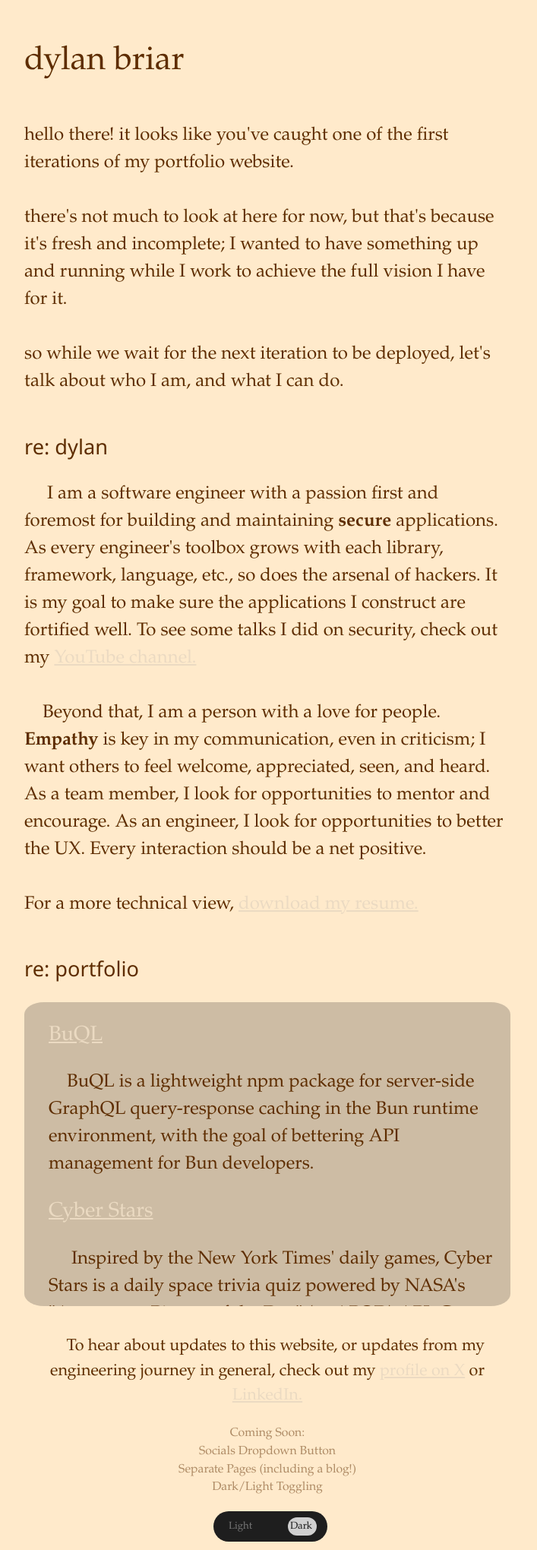
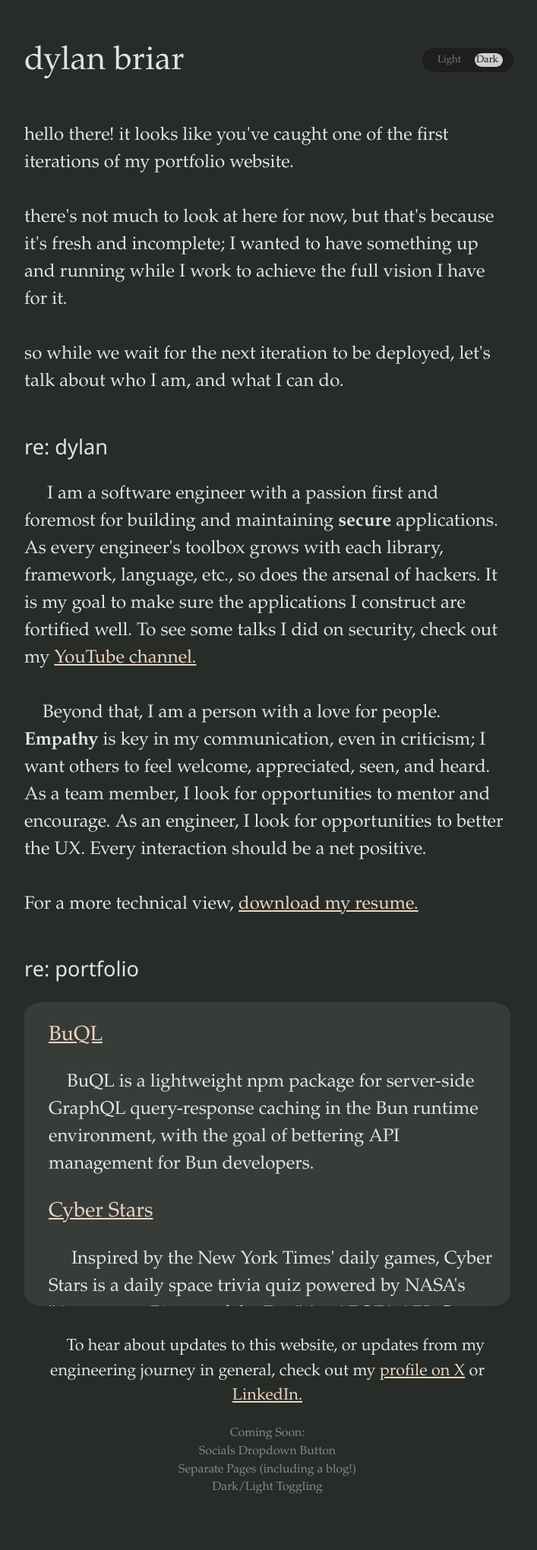
Before and after one commit to dylanbriar/Briar, a Vue app: page / in a window 1280 px wide. Shown: the whole page at 76% size, without its empty margins (288-995 px from the left). After the commit the page ends 1986 px from the top, so only its background shows below. Built offline with nearby package versions, Linux system fonts and the light colour scheme.

Commit message:
dark/light toggling up and running!

```diff
--- a/index.html
+++ b/index.html
@@ -1,12 +1,12 @@
 <!doctype html>
-<html lang="en">
+<html lang="en" class="dark">
   <head>
     <meta charset="UTF-8" />
     <link rel="icon" type="image/png" href="./assets/letter2.png" />
     <meta name="viewport" content="width=device-width, initial-scale=1.0" />
     <title>Dylan Ezra Briar: Engineering with Purpose, Committed to Security </title>
   </head>
-  <body>
+  <body color-scheme=" isDark ? 'dark' : 'light'">
     <div id="app"></div>
     <script type="module" src="/src/main.ts"></script>
   </body>
--- a/package.json
+++ b/package.json
@@ -9,6 +9,7 @@
     "preview": "vite preview"
   },
   "dependencies": {
+    "@vueuse/core": "^10.10.0",
     "vue": "^3.4.21"
   },
   "devDependencies": {
--- a/src/App.vue
+++ b/src/App.vue
@@ -1,8 +1,15 @@
 <script setup lang="ts">
 import LandingPage from './components/LandingPage.vue';
+import DarkMode from './components/DarkMode.vue';
 </script>
 
 <template>
+  <div style="display: flex; justify-content: space-between; align-items: center;">
+    <h1>dylan briar</h1>
+    <div style="margin: auto 0 21px;">
+      <DarkMode/>
+    </div>
+  </div>
   <LandingPage/>
 </template>
 
--- a/src/components/DarkMode.vue
+++ b/src/components/DarkMode.vue
@@ -1,21 +1,35 @@
 <script setup lang="ts">
 
+import { useDark, useToggle } from '@vueuse/core';
 
+const isDark = useDark({
+  selector: ":root",
+  attribute: "color-scheme",
+  valueDark: 'dark',
+  valueLight: 'light',
+  disableTransition: false,
+})
+
+//the button defaults to dark, and it'd be a pain to save that to localStorage,
+//so instead we're defaulting the dark mode with it
+isDark.value = true;
+
+const toggleDark = useToggle(isDark);
 
 </script>
 
 <template>
-  <div class="switcher switcher-1">
-    <input type="checkbox" id="labeled">
-    <label for="labeled"></label>
-  </div>
+    <div class="switcher switcher-1">
+      <input type="checkbox" id="darkSwitch" @click="toggleDark()">
+      <label for="darkSwitch"></label>
+    </div>
 </template>
 
 <style scoped lang="scss">
 
 // Define variables
-$switch-width: 150px;
-$switch-height: 40px;
+$switch-width: 120px;
+$switch-height: 32px;
 $switch-radius: 25px;
 $label-radius: 20px;
 
@@ -51,8 +65,8 @@ div.switcher {
 
         // Inner shape color from light to dark
         + label {
-          left: 15px;
-          right: 90px;
+          left: 17px;
+          right: 63px;
           background: $black;
           transition: left 0.6s, right 0.4s 0.2s;
         }
@@ -83,7 +97,7 @@ div.switcher {
 
         // Inner shape color from dark to light
         + label {
-          left: 102px;
+          left: 73px;
           right: 10px;
           background: $white;
           transition: left 0.4s 0.2s, right 0.6s, background 0.45s -0.1s;
@@ -94,8 +108,8 @@ div.switcher {
 
   label {
     position: absolute;
-    top: 11px;
-    bottom: 5px;
+    top: 10px;
+    bottom: 4px;
     border-radius: $label-radius;
   }
 
@@ -124,4 +138,5 @@ div.switcher {
     }
   }
 }
+
 </style>
--- a/src/components/LandingPage.vue
+++ b/src/components/LandingPage.vue
@@ -1,12 +1,9 @@
 <script setup lang="ts">
-
-import DarkMode from '../components/DarkMode.vue';
 
 </script>
 <!-- window.scrollTo(0, 0) -->
 <template>
   <div id="portfolio">
-    <h1>dylan briar</h1>
     <div class="portWelcome">
       <br>
       <p>hello there! it looks like you've caught one of the first iterations of my portfolio website.<br><br>
@@ -49,9 +46,6 @@ import DarkMode from '../components/DarkMode.vue';
       <p>&nbsp;&nbsp;&nbsp;&nbsp;To hear about updates to this website, or updates from my engineering journey in general, check out my <a href="https://twitter.com/DylanBriar">profile on X</a> or <a href="https://www.linkedin.com/in/dylanbriar/">LinkedIn.</a></p>
       <p id="comingSoon">Coming Soon: <br> Socials Dropdown Button <br> Separate Pages (including a blog!) <br> Dark/Light Toggling</p>
     </div>
-    <div style="display: flex; justify-content: center;">
-      <DarkMode/>
-    </div>
   </div>
 </template>
 
@@ -82,16 +76,12 @@ p {
   font-size: 1.5em;
 }
 
-a {
-  color: #EBDAC2;
-}
-
 ul {
   padding-inline-start: 5%;
   padding-inline-end: 3%;
   overflow-y: scroll;
   max-height: 400px;
-  background-color: #17171736;
+  background-color: #7a7a7a36;
   border-radius: 4%;
   /* border-left: 8px double rgb(107, 107, 107) */
 }
--- a/src/style.css
+++ b/src/style.css
@@ -3,13 +3,15 @@
   line-height: 1.5;
 
   color-scheme: light dark;
-  color: rgba(255, 255, 255, 0.87);
-  background-color: #272c28;
 
   /* all for the light/dark toggle */
   --black: #1E1E1E;
   --grey: #777777;
   --white: #ffffffca;
+
+  /* for the theme switching */
+  --links: #ebd5c2;
+  --ul-bg: #7a7a7a36;
 
   font-synthesis: none; /*keeps browser from synthesizing italic/bold styling for fonts that don't have their own*/
   text-rendering: optimizeLegibility; /*tells browser to make text more readible with spacing (between words and chars)*/
@@ -35,22 +37,40 @@ h2 {
   font-family: 'Segoe UI', Tahoma, Geneva, Verdana, sans-serif
 }
 
-@media (prefers-color-scheme: light) {
-  :root {
-    color: #5E2D00;
-    background-color: #FFEACB;
-  }
-  a {
-    color: #005812;
-  }
-  ul {
-    background-color: #ffffff5d;
-  }
+a {
+  color: var(--links);
 }
 
-@media (max-width: 600px){
+@media (max-width: 660px){
   body {
     max-width: 75%;
     margin: 0 auto;
   }
 }
+
+@media (max-width: 440px){
+  body {
+    max-width: 90%;
+    margin: 0 auto;
+  }
+}
+
+@media (max-width: 365px){
+  h1 {
+    font-size: 1.8em;
+  }
+}
+
+[color-scheme='dark']{
+  background-color: #272c28;
+  color: rgba(255, 255, 255, 0.87);
+  --links: #ebd5c2;
+  --ul-bg: #7a7a7a36;
+}
+
+[color-scheme='light']{
+  background-color: #FFEACB;
+  color: #5E2D00;
+  --links: #005812;
+  --ul-bg: #ffffff5d;
+}
```
Also changed, not shown: 1 other file (tests, documents, lock files or other folders).
